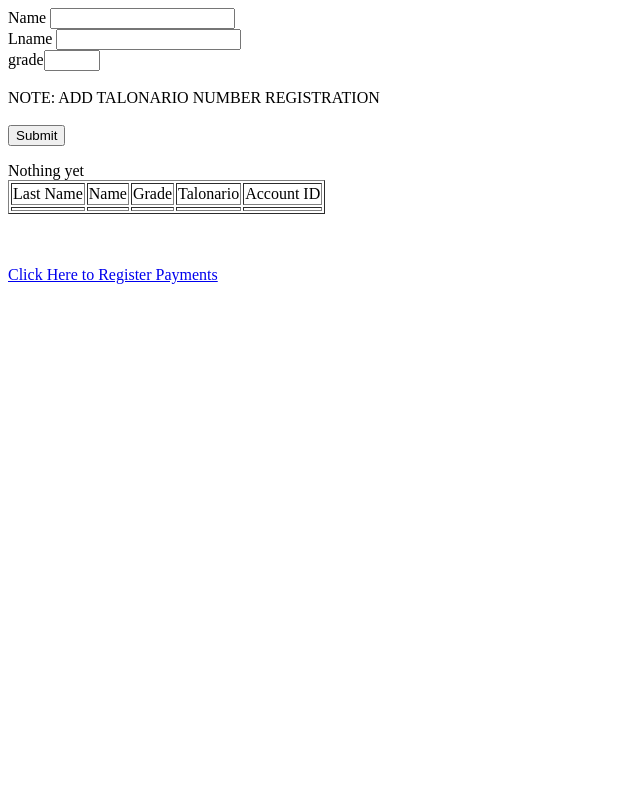
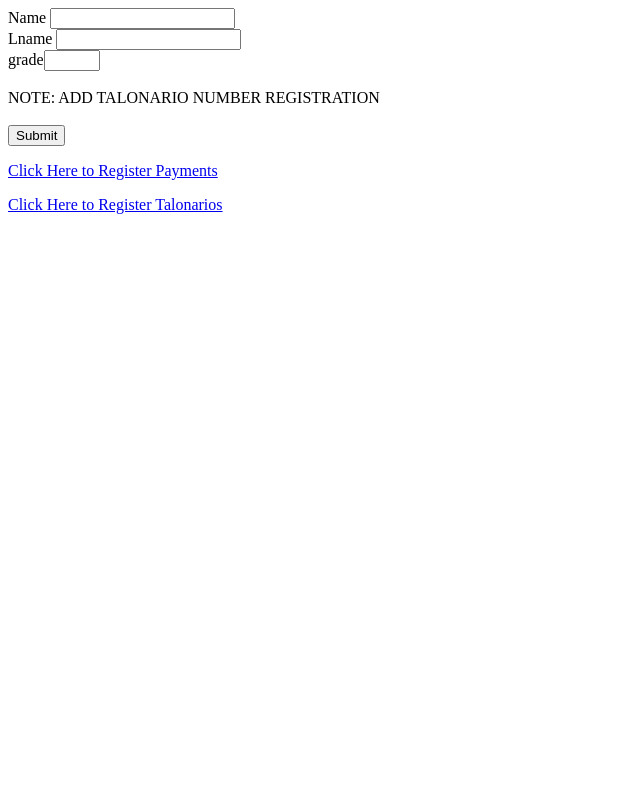
Before and after one commit to Asesorcolamericasbca/RegistroColo, a PHP site: page /talcheck.php in a window 1280 px wide. Shown: the whole page, without its empty margins (0-640 px from the left). Run offline with PHP 8.4, Linux system fonts and the light colour scheme; data that the repository does not hold is empty.

Commit message:
Updated Files

```diff
--- a/index.php
+++ b/index.php
@@ -11,6 +11,11 @@
 	hey there! <br />
 
 	<a href="namereg.php">click here to add new people!</a> <br />
+	<br />
+	<br />
+	<p><a href="payreg.php">Click here to register payments</a></p>
+	<p><a href="talcheck.php"> click here to check talonario numbers and student account numbers</p>
+	<p></p>
 
 	<?php echo "hello, world!". ' <br />'. ' <br />'. ' <br />'. ' <br />'. ' <br />';
 
--- a/talcheck.php
+++ b/talcheck.php
@@ -6,19 +6,8 @@
 
 <body>
 
-<?php
-error_reporting(E_ALL);
-ini_set('display_errors', 1);
 
-$host = 'localhost';
-$user='talonariosadmin';
-$pass='WinnersClub';
-$db='talonarios';
-
-?>
-
-
-<form action="talcheck.php" method="post">
+<form action="talcheckexecute.php" method="post">
 Name <input type="text" name="name"> <br>
 Lname <input type="text" name="lname"> <br>
 grade<input type="number" name="grade" min="0" max="12"> <br>
@@ -32,108 +21,16 @@ NOTE: ADD TALONARIO NUMBER REGISTRATION
 
 <?php
 
-if(!$_POST){
-
-	echo"Nothing yet".'<br />';
+if(!$_GET){
 
 } else {
 
-$name = $_POST["name"];
-$lname = $_POST["lname"];
-$grade = $_POST["grade"];
+$accountid = $_GET['aid'];
+$name = $_GET['names'];
+$lname = $_GET['lname'];
+$grade = $_GET['grade'];
+$num_talonario = $_GET['num_talonario'];
 
-$name = "%$name%";
-$lname = "%$lname%";
-
-//echo $name;
-
-try{
-	//$dbh = new PDO("mysql:host=$host;dbname:$db",$user,$pass);
-	$dbh = new PDO("mysql:host=127.0.0.1;dbname=talonarios", 'talonariosadmin', 'WinnersClub', array(PDO::MYSQL_ATTR_INIT_COMMAND => "SET NAMES 'utf8'"));
-	$dbh->setAttribute(PDO::ATTR_ERRMODE, PDO::ERRMODE_EXCEPTION);
-
-	echo 'connected to database <br />';
-}
-catch(PDOException $e)
-{
-	echo $e->getMessage();
-}
-
-
-
-	$studentidquery = "SELECT id,name,lname
-	FROM student
-	WHERE name LIKE :namey AND lname LIKE :lnamey";
-
-	$push = $dbh->prepare($studentidquery);
-	$push->bindParam(':namey', $name, PDO::PARAM_STR);
-	$push->bindParam(':lnamey', $lname, PDO::PARAM_STR, 255);
-	$push->execute();
-	$studentid = $push->fetchColumn();
-
-
-	$push=NULL;
-
-
-	$sql = "SELECT name
-	FROM student
-	WHERE id = :id";
-	$push = $dbh->prepare($sql);
-	$push->bindParam(':id', $studentid, PDO::PARAM_STR);
-	$push->execute();
-	$name = $push->fetchColumn();
-
-	$push = NULL;
-
-	$sql = "SELECT lname
-	FROM student
-	WHERE id = :id";
-	$push = $dbh->prepare($sql);
-	$push->bindParam(':id', $studentid, PDO::PARAM_STR);
-	$push->execute();
-	$lname = $push->fetchColumn();
-
-
-	$push = NULL;
-
-
-	$enrollmentidquery = "SELECT eid
-	FROM enrollment
-	WHERE id = :studentid AND grade = :grade";
-
-	$push = $dbh->prepare($enrollmentidquery);
-	$push->bindParam(':studentid', $studentid, PDO::PARAM_INT);
-	$push->bindParam(':grade', $grade, PDO::PARAM_INT);
-	$push->execute();
-	$enrollmentid = $push->fetchColumn();
-
-	$push=NULL;
-
-	$num_talonarioquery = "SELECT num_talonario
-	FROM staccount WHERE eid = :enrollmentid";
-	$push = $dbh->prepare($num_talonarioquery);
-	$push->bindParam(':enrollmentid', $enrollmentid, PDO::PARAM_INT);
-	$push->execute();
-	$num_talonario = $push->fetchColumn();
-
-	$push=NULL;
-
-	$sql = "SELECT aid
-	FROM staccount WHERE eid = :enrollmentid";
-	$push = $dbh->prepare($sql);
-	$push->bindParam(':enrollmentid', $enrollmentid, PDO::PARAM_INT);
-	$push->execute();
-	$accountid = $push->fetchColumn();
-
-	$push=NULL;
-
-//	if(!$num_talonario){
-//		echo 'no talonario for this account found'.'<br />';
-//} else {
-
-//}
-
-}
 
 echo "<table border>
 <tr>
@@ -161,16 +58,17 @@ echo "------------<br />";
 }
 */
 
+}
+
 $name = NULL;
 $lname = NULL;
 $grade = NULL;
-
-$dbh = null;
-
-
+$num_talonario = NULL;
 ?>
 
-<a href="payreg.php">Click Here to Register Payments</a>
+<p><a href="payreg.php">Click Here to Register Payments</a></p>
+
+<p><a href="Talreg.php?aid=$accountid&id=$_GET['studentid']&eid=$_GET['enrollmentid']&nt=$num_talonario">Click Here to Register Talonarios</a></p>
 
 </body>
 
```
Also changed, not shown: 2 other files.
